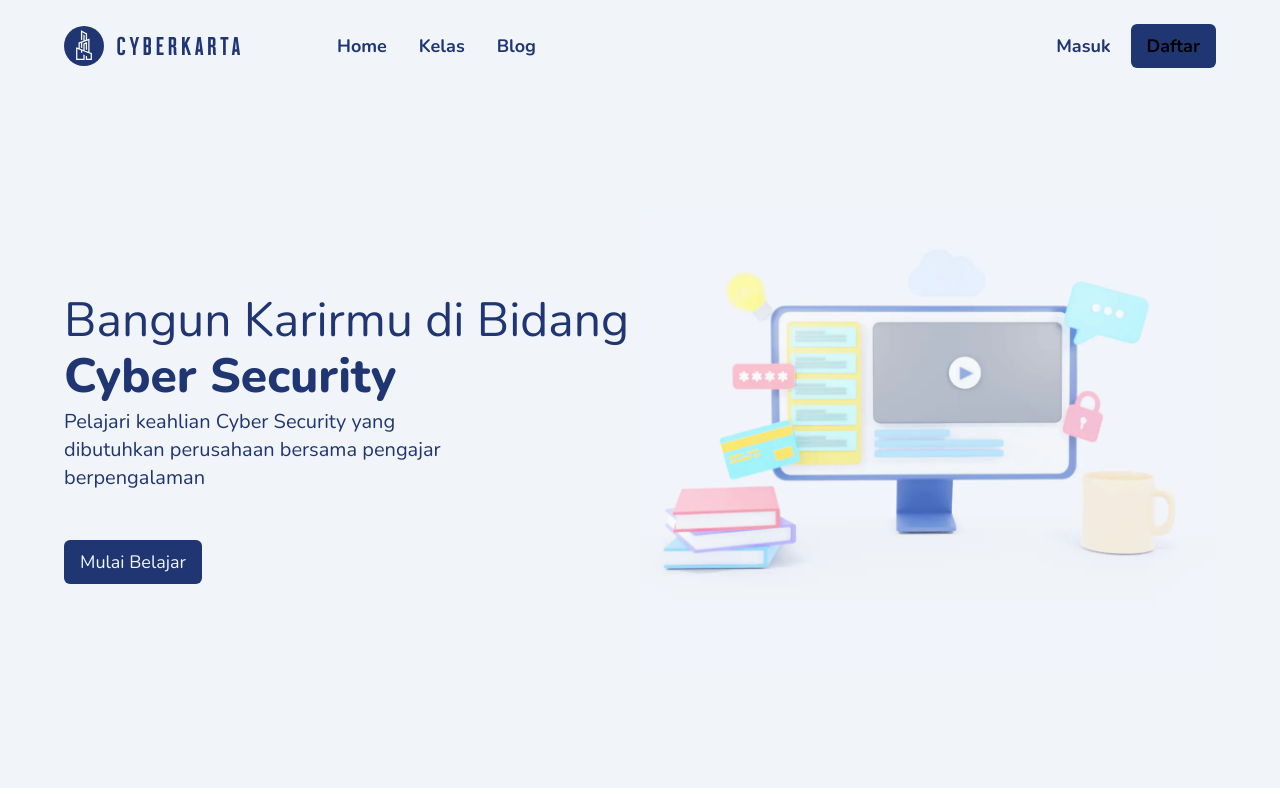
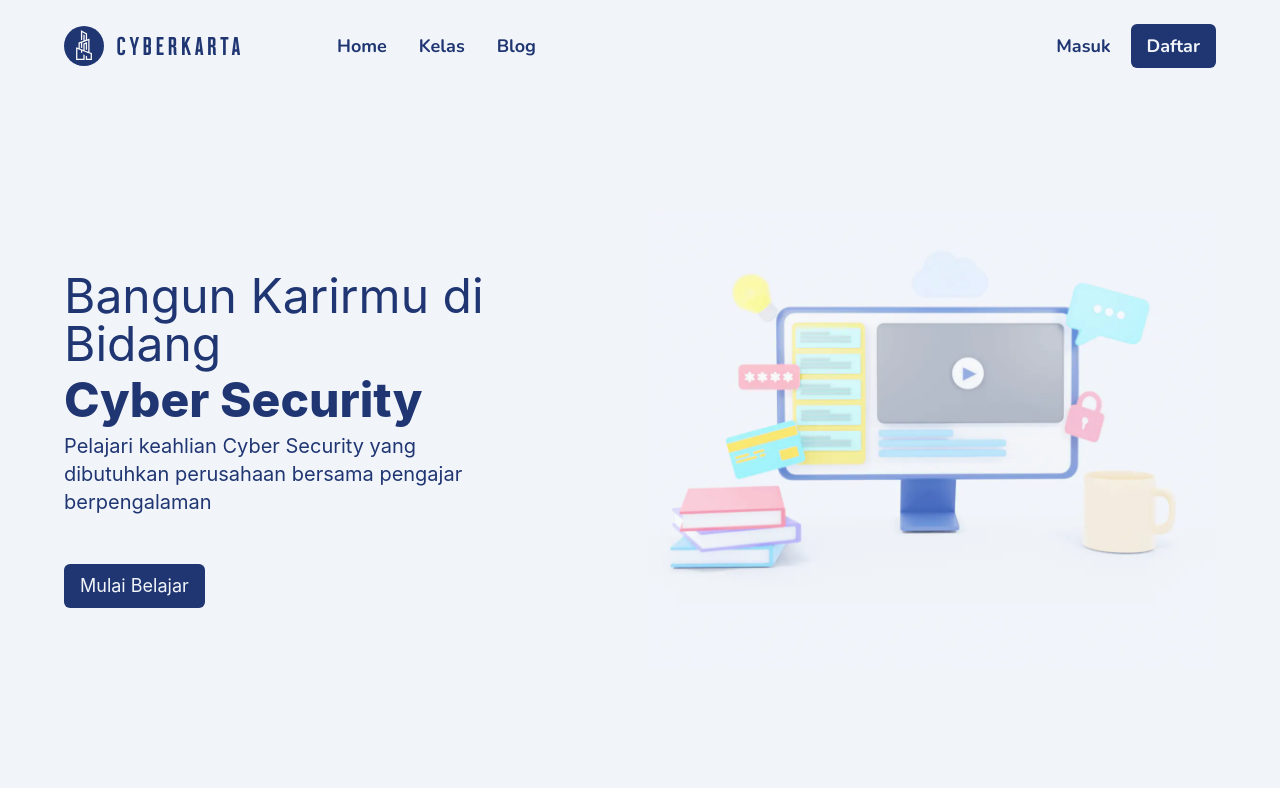
Before and after one commit to ahmadzaki2975/GDSC-Hacker-Assignment, a Next.js app: page / in a window 1280 px wide. Built offline with nearby package versions, Linux system fonts and the light colour scheme.

Commit message:
fix: minor changes to Hero and Navbar

```diff
--- a/components/Hero.jsx
+++ b/components/Hero.jsx
@@ -2,7 +2,7 @@ import Image from "next/image";
 
 export const Hero = () => {
   return (
-    <div className="h-[87vh] bg-cyberkarta-light text-cyberkarta-blue font-Nunito px-16 flex justify-between items-center">
+    <div className="h-[87vh] bg-cyberkarta-light text-cyberkarta-blue px-16 flex justify-between items-center">
       <div className="text-5xl flex flex-col gap-2">
         Bangun Karirmu di Bidang
         <h1 className="font-extrabold">Cyber Security</h1>
--- a/components/Navbar.jsx
+++ b/components/Navbar.jsx
@@ -60,7 +60,7 @@ export const Navbar = () => {
         </ul>
         <div className="flex items-center gap-5">
           <div className="text-cyberkarta-blue cursor-pointer">Masuk</div>
-          <div className="bg-cyberkarta-blue px-4 py-2 rounded-md cursor-pointer hover:bg-blue-600 hover:shadow-lg">Daftar</div>
+          <div className="bg-cyberkarta-blue px-4 py-2 text-cyberkarta-light rounded-md cursor-pointer hover:bg-blue-600 hover:shadow-lg">Daftar</div>
         </div>
       </div>
     </div>
```
